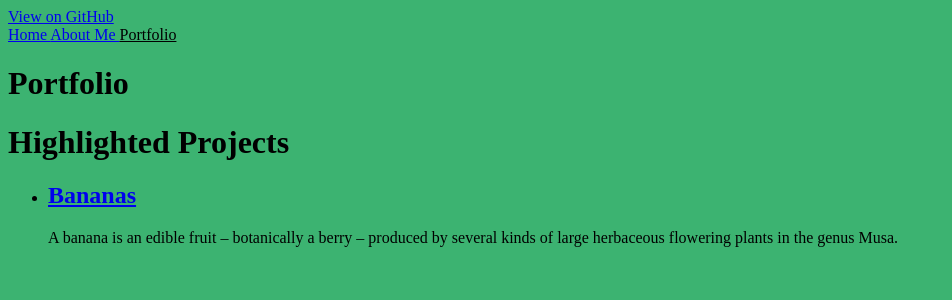
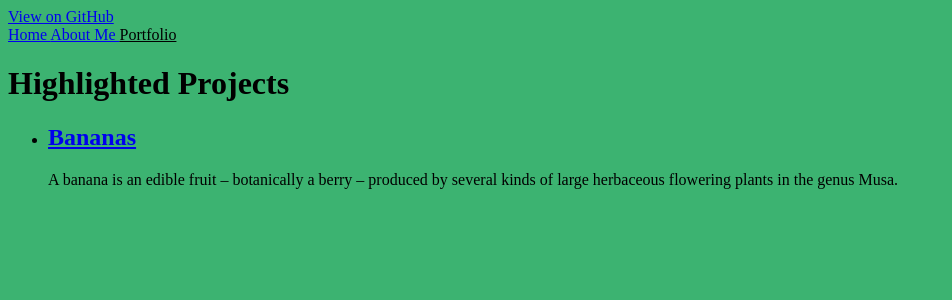
Before and after one commit to lziegelman/lziegelman.github.io, a Jekyll site: the page built from blog.html, in a window 1280 px wide. Shown: the top 300 px of the page, without its empty margins (0-952 px from the left). Built offline with Jekyll 4.4.1, drawn with Linux system fonts in a browser that asks for light colours.

Commit message:
Updated Pages

```diff
--- a/about.html
+++ b/about.html
@@ -3,6 +3,4 @@ layout: default
 title: About Me
 ---
 
-<h1>About Me</h1>
-
 <p>This page tells you a little bit about me.</p>
--- a/blog.html
+++ b/blog.html
@@ -1,8 +1,7 @@
 ---
 layout: default
-title: Portfolio
+title: Highlighted Projects
 ---
-<h1>Highlighted Projects</h1>
 
 <ul>
   {% for post in site.posts %}
```
